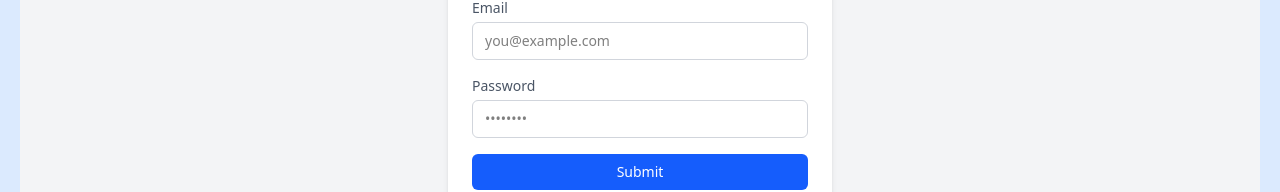
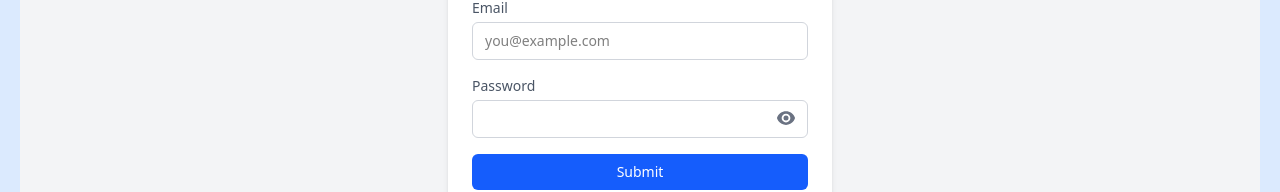
Before and after one commit to lucasamsellem/bookeasy, a Next.js app in the folder frontend/: page /login in a window 1280 px wide. Shown: the part 387-579 px from the top of the page. Built offline with nearby package versions, Linux system fonts and the light colour scheme; no server answers.

Commit message:
feat(front): installed heroicons for icons and added eye btn for toggling password visibility

```diff
--- a/frontend/components/LoginForm.tsx
+++ b/frontend/components/LoginForm.tsx
@@ -4,6 +4,7 @@ import { useState } from 'react';
 import { apiFetch } from '@/services/api';
 import { useMutation } from '@tanstack/react-query';
 import { type User } from '@backend/controllers/user.controller';
+import PasswordInput from './PasswordInput';
 
 interface LoginBody {
   email: string;
@@ -67,19 +68,7 @@ export default function LoginForm() {
         />
       </div>
 
-      <div className='flex flex-col space-y-1'>
-        <label htmlFor='password' className='text-sm text-gray-600'>
-          Password
-        </label>
-        <input
-          id='password'
-          type='password'
-          placeholder='••••••••'
-          className='rounded-md border border-gray-300 px-3 py-2 text-sm focus:border-blue-500 focus:outline-none focus:ring-1 focus:ring-blue-500'
-          value={password}
-          onChange={(e) => setPassword(e.target.value)}
-        />
-      </div>
+      <PasswordInput value={password} handleChange={(e) => setPassword(e.target.value)} />
 
       <button
         type='submit'
--- /dev/null
+++ b/frontend/components/PasswordInput.tsx
@@ -0,0 +1,36 @@
+import { ChangeEvent, useState } from 'react';
+import { Input } from './RegisterForm';
+import { EyeSlashIcon, EyeIcon } from '@heroicons/react/24/solid';
+
+type PasswordInputProps = {
+  value: string;
+  handleChange: (e: ChangeEvent<HTMLInputElement>) => void;
+};
+
+export default function PasswordInput({ value, handleChange }: PasswordInputProps) {
+  const [showPassword, setShowPassword] = useState(false);
+
+  return (
+    <div className='relative'>
+      <Input
+        label='Password'
+        id='password'
+        type={showPassword ? 'text' : 'password'}
+        value={value}
+        onChange={handleChange}
+      />
+
+      <button
+        type='button'
+        onClick={() => setShowPassword((prev) => !prev)}
+        className='absolute right-3 top-8 flex items-center'
+      >
+        {showPassword ? (
+          <EyeSlashIcon className='h-5 w-5 text-gray-500' />
+        ) : (
+          <EyeIcon className='h-5 w-5 text-gray-500' />
+        )}
+      </button>
+    </div>
+  );
+}
--- a/frontend/components/RegisterForm.tsx
+++ b/frontend/components/RegisterForm.tsx
@@ -4,6 +4,7 @@ import { useState } from 'react';
 import { apiFetch } from '@/services/api';
 import { useMutation } from '@tanstack/react-query';
 import PasswordStrengthBar from './PasswordStrengthBar';
+import PasswordInput from './PasswordInput';
 
 type UserRole = 'customer' | 'professional';
 
@@ -148,13 +149,7 @@ export default function RegisterForm() {
           onChange={handleChange('email')}
         />
 
-        <Input
-          label='Password'
-          id='password'
-          type='password'
-          value={form.password}
-          onChange={handleChange('password')}
-        />
+        <PasswordInput value={form.password} handleChange={handleChange('password')} />
 
         {form.password && <PasswordStrengthBar form={form} />}
       </FormSection>
@@ -234,7 +229,7 @@ interface InputProps extends React.InputHTMLAttributes<HTMLInputElement> {
   label: string;
 }
 
-function Input({ label, id, ...props }: InputProps) {
+export function Input({ label, id, ...props }: InputProps) {
   return (
     <div className='flex flex-col space-y-1'>
       <label htmlFor={id} className='text-sm text-gray-600'>
@@ -255,7 +250,7 @@ interface FormSectionProps {
   children: React.ReactNode;
 }
 
-function FormSection({ title, children }: FormSectionProps) {
+export function FormSection({ title, children }: FormSectionProps) {
   return (
     <section className='space-y-3'>
       <h2 className='text-sm font-semibold uppercase tracking-wide text-gray-500'>{title}</h2>
--- a/frontend/package.json
+++ b/frontend/package.json
@@ -9,6 +9,7 @@
     "lint": "eslint"
   },
   "dependencies": {
+    "@heroicons/react": "^2.2.0",
     "@radix-ui/react-icons": "^1.3.2",
     "@tanstack/react-query": "^5.90.12",
     "next": "16.1.0",
```
Also changed, not shown: 1 other file (tests, documents, lock files or other folders).
